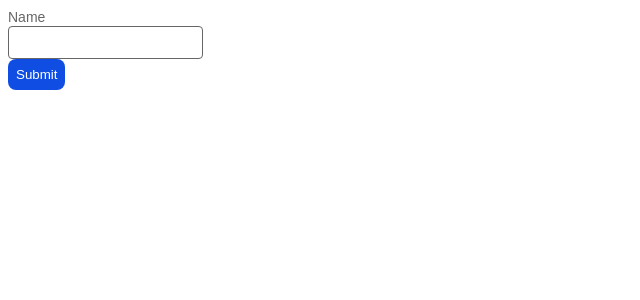
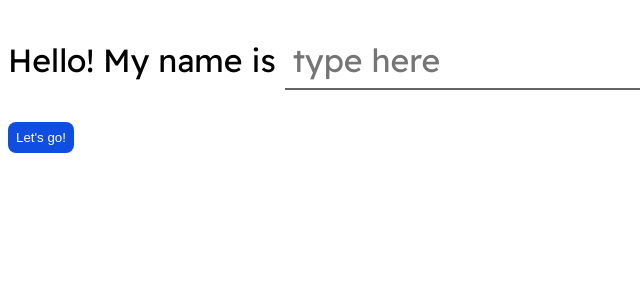
Before and after one commit to theavgeekbee/jsc-hack, a Next.js app: page /onboarding in a window 1280 px wide. Shown: the top 300 px of the page, without its empty margins (0-640 px from the left). Built offline with nearby package versions, Linux system fonts and the light colour scheme.

Commit message:
fix: onboarding styling

```diff
--- a/src/app/onboarding/page.css
+++ b/src/app/onboarding/page.css
@@ -0,0 +1,16 @@
+p, input {
+    font-family: var(--font-readexpro-regular);
+    font-size: 2rem;
+}
+
+input#name {
+    border: none;
+    border-bottom: 2px solid var(--color-border);
+    border-radius: 0;
+    width: fit-content;
+
+    &:focus {
+        outline: none;
+        border-color: var(--color-primary);
+    }
+}
--- a/src/app/onboarding/page.tsx
+++ b/src/app/onboarding/page.tsx
@@ -22,8 +22,9 @@ export default function Onboarding() {
     return (
         <section>
             <form onsubmit={submitForm}>
-                <Input label={"Name"} id={"name"} type={"text"} />
-                <Button variant={"primary"} type={"submit"}>Submit</Button>
+                <p>Hello! My name is <input id={"name"} type={"text"} placeholder={"type here"} /></p>
+
+                <Button variant={"primary"} type={"submit"}>Let's go!</Button>
             </form>
         </section>
     );
```
